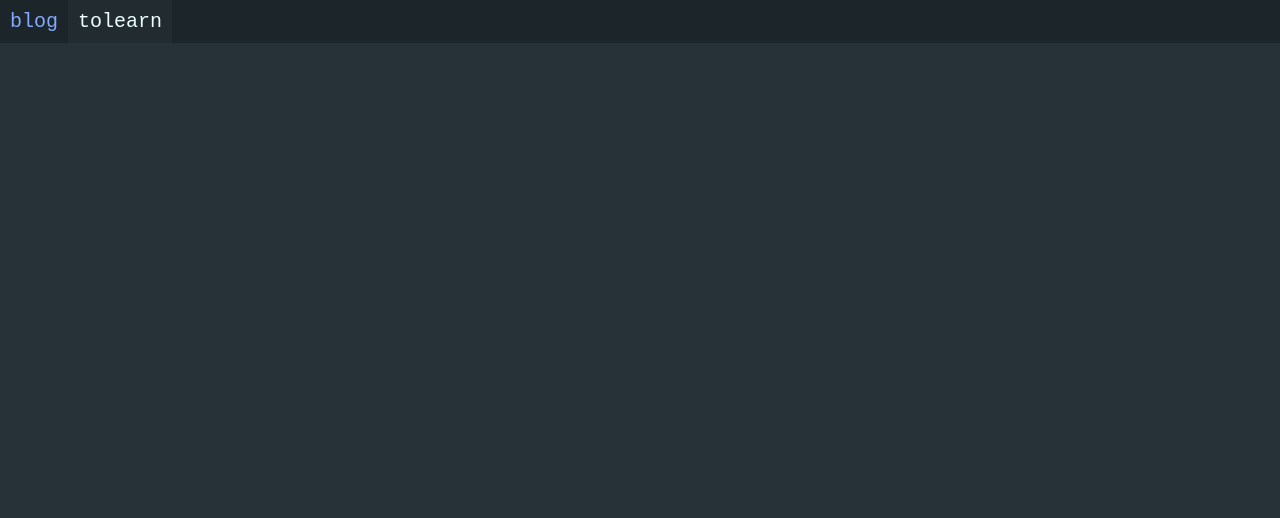
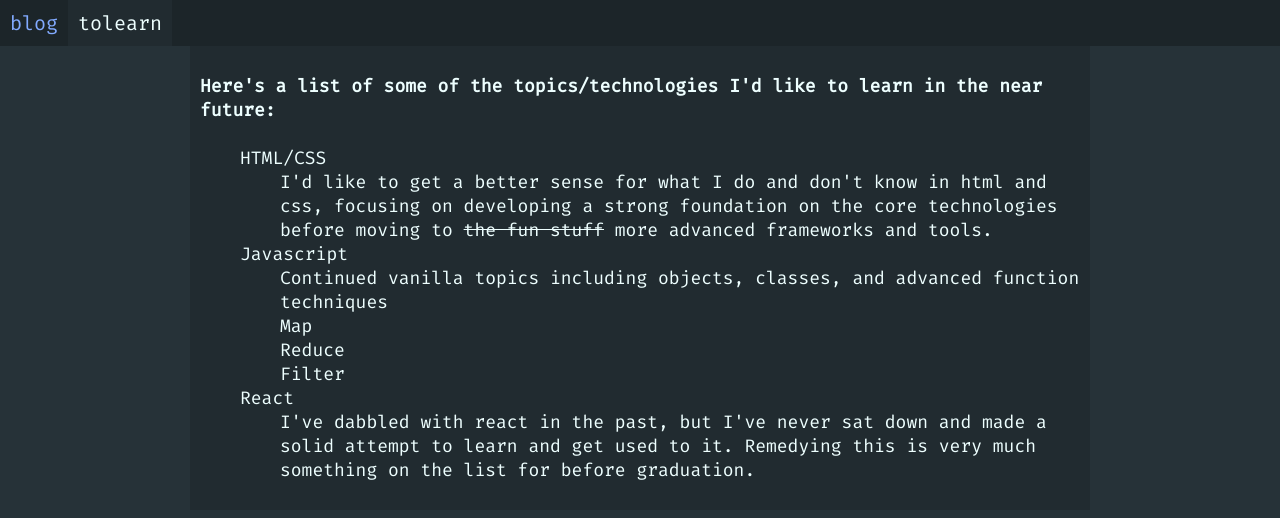
Before and after one commit to benalittlewhile/blog, a plain HTML site: page goals.html in a window 1280 px wide. Drawn offline with Linux system fonts and the light colour scheme.

Commit message:
navbar done and sticky! First goals created

```diff
--- a/goals.html
+++ b/goals.html
@@ -3,7 +3,10 @@
 <head>
     <meta charset="UTF-8">
     <meta name="viewport" content="width=device-width, initial-scale=1.0">
+    <meta http-equiv="X-UA-Compatible" content="ie=edge">
     <title>Learning Objectives and Goals</title>
+    <link href="https://fonts.googleapis.com/css?family=Fira+Code&display=swap" rel="stylesheet">
+    <script src="https://cdn.jsdelivr.net/gh/google/code-prettify@master/loader/run_prettify.js"></script>
     <link rel="stylesheet" href="style.css">
 </head>
 <body>
@@ -11,6 +14,38 @@
         <a href="index.html">blog</a>
         <a class="active" href="goals.html">tolearn</a>
     </div>
+    <div class="center">
+        <div class="learning">
+            <h4>
+                Here's a list of some of the topics/technologies I'd like to learn in the near future:
+            </h4>
+            <p>
+                <ul>
+                    <li>
+                        HTML/CSS
+                        <ul><li>
+                            I'd like to get a better sense for what I do and don't know in html and css, focusing on developing a strong foundation on the core technologies before moving to <del>the fun stuff</del> more advanced frameworks and tools.
+                        </li></ul>
+                    </li>
+                    <li>
+                        Javascript
+                        <ul>
+                            <li>Continued vanilla topics including objects, classes, and advanced function techniques</li>
+                            <li>Map</li>
+                            <li>Reduce</li>
+                            <li>Filter</li>
+                        </ul>
+                    </li>
+                    <li>
+                        React
+                        <ul><li>
+                            I've dabbled with react in the past, but I've never sat down and made a solid attempt to learn and get used to it. Remedying this is very much something on the list for before graduation.
+                        </li></ul>
+                    </li>
+                </ul>
+            </p>
+        </div>
+    </div>
 
 </body>
 </html>
--- a/style.css
+++ b/style.css
@@ -45,3 +45,20 @@ body {
 .navbar a.active {
   background-color: #212b30;
 }
+
+code {
+  background-color: #1c2529;
+  display: block;
+  padding: 10px;
+}
+
+.learning {
+  background-color: #212b30;
+  padding: 10px;
+  padding-top: 5px;
+  font-size: 18px;
+}
+
+.learning ul{
+  list-style-type: none;
+}
```
Also changed, not shown: index.html (+5 -0 lines).
